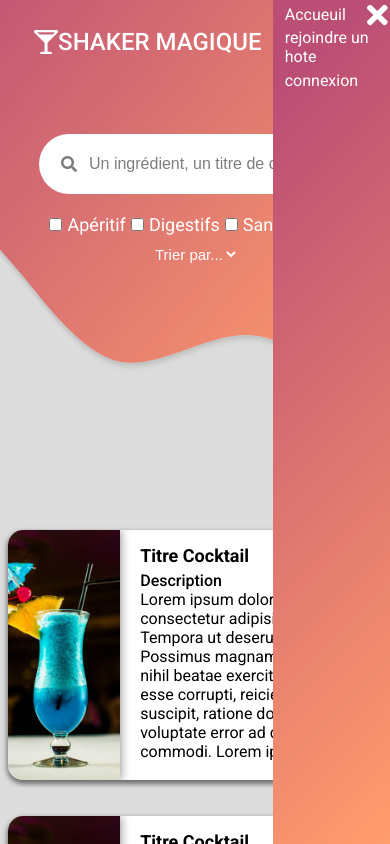
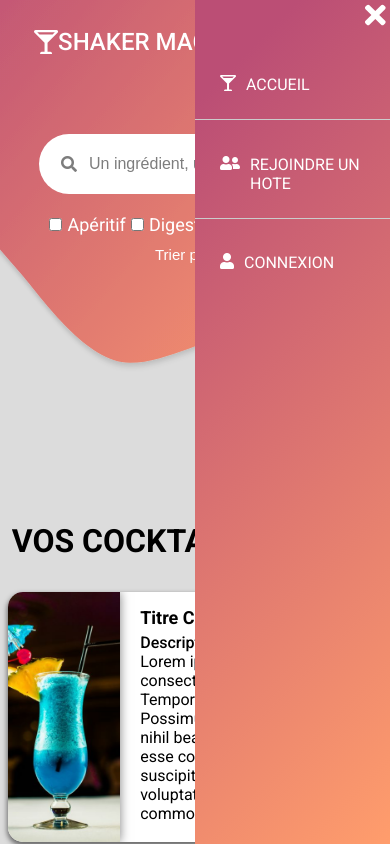
Before and after one commit to Akwd22/shaker-magique, a React (Create React App) app in the folder frontend/: page / in a window 390 px wide. Shown: the top 844 px of the page. Built offline with nearby package versions, Linux system fonts and the light colour scheme.

Commit message:
Navbar mobile + title cocktailList

```diff
--- a/frontend/src/components/Header/Navbar/Navbar.css
+++ b/frontend/src/components/Header/Navbar/Navbar.css
@@ -58,6 +58,7 @@ li {
   display: none;
 }
 
+
 @media screen and (max-width: 768px) {
   .btn-bars{
     display: block;
--- a/frontend/src/components/Header/Navbar/NavbarMobile.css
+++ b/frontend/src/components/Header/Navbar/NavbarMobile.css
@@ -1,12 +1,12 @@
 .navbar-mobile {
   background-image: linear-gradient(135deg, #bb4e75 10%, #ff9d6c 100%);
+  display: flex;
   position: fixed;
+  right: 0;
+  top: 0;
   height: 100vh;
-    top: 0;
-    width: 30%;
-    right: 0;
+  width: 50%;
   z-index: 10;
-    display: flex;
 }
 
 .slide_to_left {
@@ -37,20 +37,41 @@
   }
 }
 
-  .container-nav-mobile{
-    width: 80%;
-    margin: 0 auto;
+.container-nav-mobile {
+  margin: 0 0;
+  padding-top: 40px;
+  display: flex;
+  flex-direction: column;
+  width: 100%;
 }
 
-  .container-nav-mobile div{
+.container-nav-mobile div {
   margin-top: 5%;
+  color: white;
+  padding: 25px;
+  border-bottom: 1px solid #ccc;
+  display: flex;
 }
 
-  .container-nav-mobile div a{
-    color: white;
+
+.container-nav-mobile div:last-of-type{
+  border-bottom: none;
 }
 
-  .cross-icon{
+.container-nav-mobile div a {
+  color: white;
+  text-transform: uppercase;
+  display: inline-block;
+  overflow: visible;
+}
+
+.container-nav-mobile div i {
+  display: inline-block;
+  margin-right: 10px;
+  overflow: visible;
+}
+
+.cross-icon {
   color: white;
   font-size: 30px;
   position: absolute;
--- a/frontend/src/components/Header/Navbar/NavbarMobile.jsx
+++ b/frontend/src/components/Header/Navbar/NavbarMobile.jsx
@@ -1,23 +1,34 @@
+import React from "react";
+import "./NavbarMobile.css";
+import "../../variables.css";
 
-import React from 'react'
-import "./NavbarMobile.css"
-import "../../variables.css"
+import { FontAwesomeIcon } from "@fortawesome/react-fontawesome";
+import { faTimes } from "@fortawesome/free-solid-svg-icons";
 
-import { FontAwesomeIcon } from '@fortawesome/react-fontawesome'
-import { faTimes } from '@fortawesome/free-solid-svg-icons'
-
-const NavBarMobile = ({class_name, action_cross}) => {
-
-    return(
-        <div className={class_name}>
-            <div className="container-nav-mobile">
-                <div><a href="/#">Accueuil</a></div>
-                <div><a href="/#">rejoindre un hote</a></div>
-                <div><a href="/#">connexion</a></div>
-            </div>
-            <FontAwesomeIcon icon={faTimes} className="cross-icon" onClick={action_cross}/>
+const NavBarMobile = ({ class_name, action_cross }) => {
+  return (
+    <div className={class_name}>
+      <div className="container-nav-mobile">
+        <div>
+          <i className="fas fa-glass-martini-alt"></i>
+          <a href="/#">accueil</a>
         </div>
-    )
-}
+        <div>
+          <i className="fas fa-user-friends"></i>
+          <a href="/#">rejoindre un hote</a>
+        </div>
+        <div>
+          <i className="fas fa-user"></i>
+          <a href="/#">connexion</a>
+        </div>
+      </div>
+      <FontAwesomeIcon
+        icon={faTimes}
+        className="cross-icon"
+        onClick={action_cross}
+      />
+    </div>
+  );
+};
 
 export default NavBarMobile;
--- a/frontend/src/components/Main/HomePage/CocktailList/CocktailList.css
+++ b/frontend/src/components/Main/HomePage/CocktailList/CocktailList.css
@@ -1,4 +1,4 @@
-.cocktaillist
+.list-cocktail
 {
     height: 100%;
     width: 100%;
@@ -8,3 +8,17 @@
     flex-wrap: wrap;
     gap: 20px;
 }
+
+.title-page{
+    display: inline-block;
+    margin-left: 9%;
+    margin-bottom: 20px;
+    text-transform: uppercase;
+    font-weight: bold;
+}
+
+@media screen and (max-width: 768px){
+    .title-page{
+        margin-left: 3%;
+    }
+}
--- a/frontend/src/components/Main/HomePage/CocktailList/CocktailList.jsx
+++ b/frontend/src/components/Main/HomePage/CocktailList/CocktailList.jsx
@@ -6,7 +6,12 @@ class CocktailList extends React.Component {
   render() {
     return (
       <div className="cocktaillist">
+        <div className="title-page">
+        <h1>vos cocktails</h1>
+        </div>
+        <div className="list-cocktail">
         {this.props.children}
+        </div>
       </div>
     );
   }
```
Lines whose indentation alone changed are shown as unchanged.
